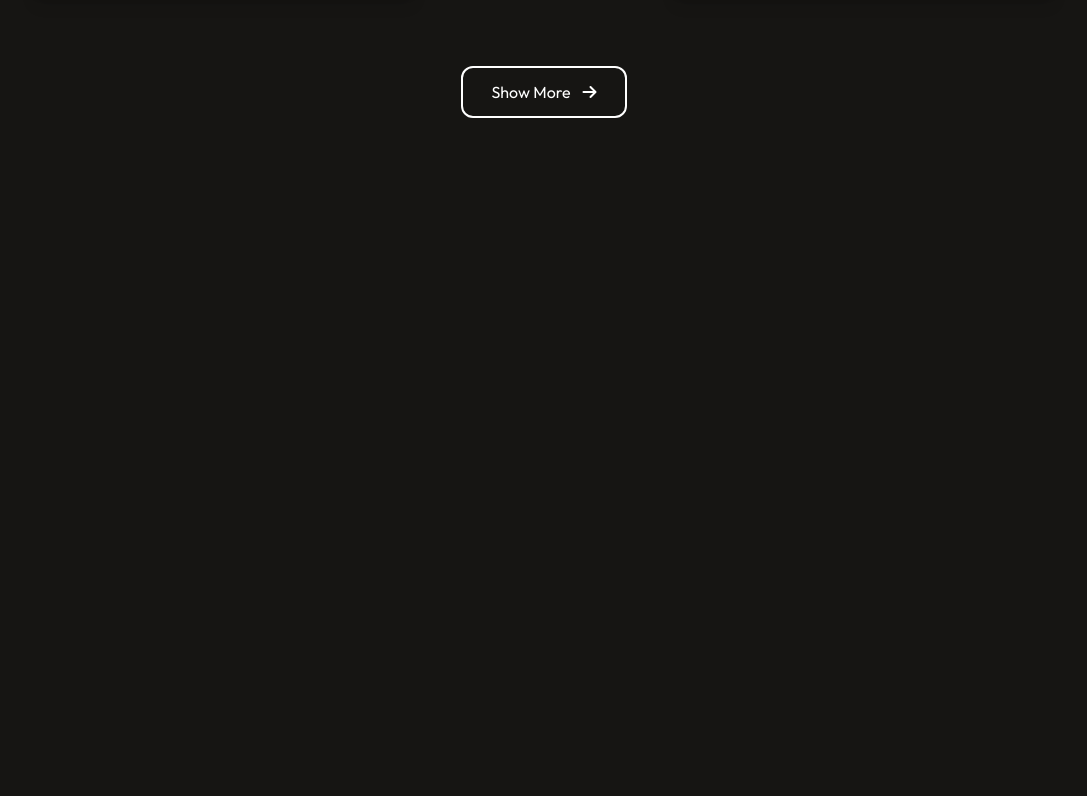
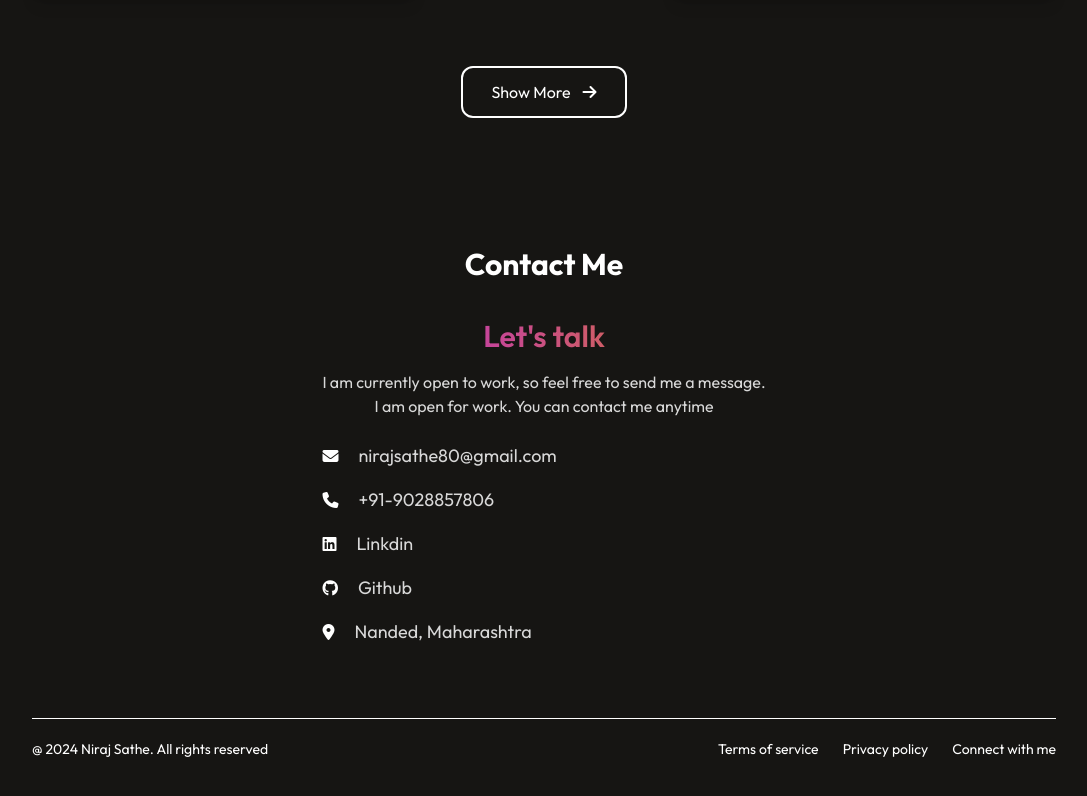
Before and after one commit to nirajsathe80/personal_portfolio, a React (Vite) app: page / in a window 1280 px wide. Shown: the part 2922-3718 px from the top of the page, without its empty margins (96-1183 px from the left). Before the commit the page ends 3120 px from the top, so only its background shows below. Built offline with nearby package versions, Linux system fonts and the light colour scheme.

Commit message:
Feat: Add footer section

```diff
--- a/src/App.tsx
+++ b/src/App.tsx
@@ -3,6 +3,8 @@ import Hero from "./components/hero";
 import Navbar from "./components/navbar";
 import Experience from "./components/experience";
 import Projects from "./components/projects";
+import Contact from "./components/contact";
+import Footer from "./components/footer";
 
 function App() {
   return (
@@ -12,6 +14,8 @@ function App() {
       <Skills />
       <Experience />
       <Projects />
+      <Contact />
+      <Footer />
     </div>
   );
 }
--- /dev/null
+++ b/src/components/footer/index.tsx
@@ -0,0 +1,14 @@
+function Footer() {
+  return (
+    <div className="pt-5 border-t border-[white] flex items-center justify-between text-sm font-normal pb-10">
+      <p>@ 2024 Niraj Sathe. All rights reserved</p>
+      <div className="flex items-center gap-6 ">
+        <p>Terms of service</p>
+        <p>Privacy policy</p>
+        <p>Connect with me</p>
+      </div>
+    </div>
+  );
+}
+
+export default Footer;
```
